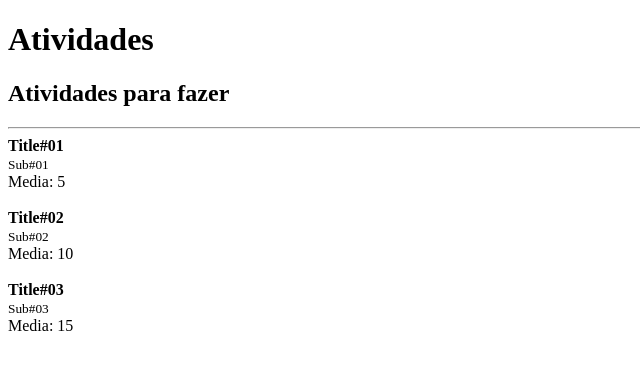
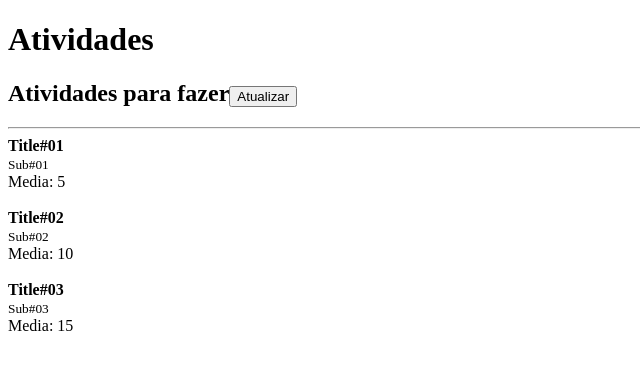
Before and after one commit to edimardaros/jstack-react, a React app: page / in a window 1280 px wide. Shown: the top 370 px of the page, without its empty margins (0-640 px from the left). Built offline with nearby package versions, Linux system fonts and the light colour scheme.

Commit message:
Trabalhando com States

```diff
--- a/src/App.js
+++ b/src/App.js
@@ -1,30 +1,47 @@
-import React from "react";
+import React, {useState} from "react";
 
 import Post from './Post';
 import Header from "./Header";
 
-const posts = [
-  { title: 'Title#01', subtitle: 'Sub#01', likes: 10},
-  { title: 'Title#02', subtitle: 'Sub#02', likes: 20},
-  { title: 'Title#03', subtitle: 'Sub#03', likes: 30},
-]
-
 // Functional Component (Componente Funcional)
 function App() {
+
+  const [posts, setPosts] = useState([
+    { id: Math.random(), title: 'Title#01', subtitle: 'Sub#01', likes: 10},
+    { id: Math.random(), title: 'Title#02', subtitle: 'Sub#02', likes: 20},
+    { id: Math.random(), title: 'Title#03', subtitle: 'Sub#03', likes: 30},
+  ]);
+
+  function handleRefresh() {
+    // setPosts([]); // Limpar lista
+
+    setPosts((prevState) => [
+      ... prevState,
+      {
+        id: Math.random(),
+        title: `Title#0${prevState.length + 1}`,
+        subtitle: `Sub#0${prevState.length + 1}`,
+        likes: 25,
+      }
+    ])
+  }
+
   return (
     // Usar React.Fragment no lugar de dev/span/etc, assim nao aparece no source.
     // pode usar <> também
     <React.Fragment>
 
       <Header>
-        <h2>Atividades para fazer</h2>
+        <h2>Atividades para fazer
+          <button onClick={handleRefresh}>Atualizar</button>
+        </h2>
       </Header>
 
       <hr />
 
       {posts.map(post => (
         <Post
-          key={post.title}
+          key={post.id}
           likes={post.likes}
           post={{
             title: post.title,
```
